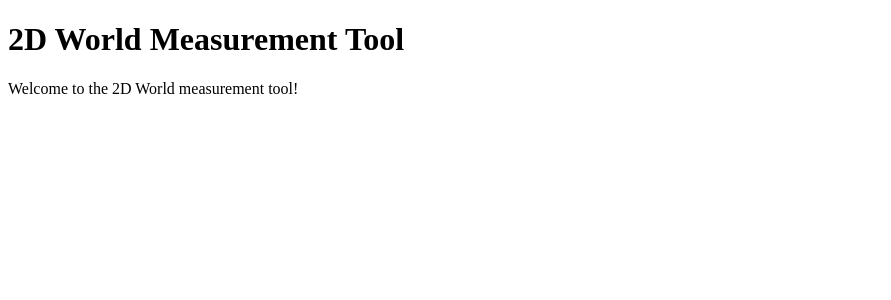
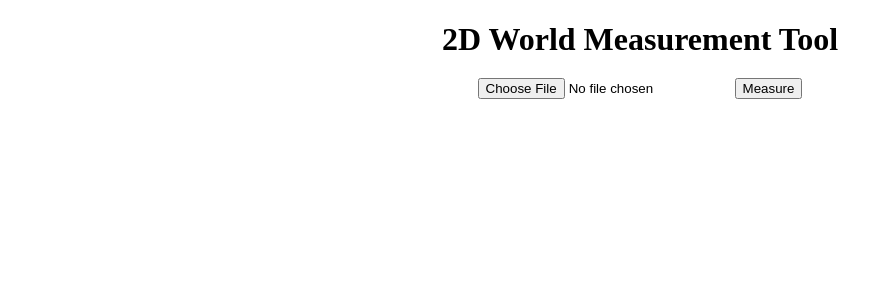
Before and after one commit to csrpcstudycs50/cs50-project, a Flask app: page / in a window 1280 px wide. Shown: the top 300 px of the page, without its empty margins (0-891 px from the left). Run offline with Flask 3, Linux system fonts and the light colour scheme.

Commit message:
Add image upload functionality and styling for 2D World Measurement tool

```diff
--- a/static/script.js
+++ b/static/script.js
@@ -0,0 +1,10 @@
+imageInput =document.getElementById('imageInput');
+imagePreview = document.getElementById('imagePreview');
+
+imageInput.addEventListener('change', function(e) {
+    const file = e.target.files[0];
+    if (file) {
+        imagePreview.src = URL.createObjectURL(file);
+        imagePreview.style.display = 'block';
+    }
+});
--- a/static/style.css
+++ b/static/style.css
@@ -0,0 +1,10 @@
+h1{
+    text-align: center;
+    margin-bottom: 20px;
+}
+
+form {
+    display: flex;
+    flex-direction: column;
+    align-items: center;
+}
--- a/templates/index.html
+++ b/templates/index.html
@@ -4,10 +4,18 @@
     <head>
         <meta charset="UTF-8">
         <meta name="viewport" content="width=device-width, initial-scale=1.0">
+        <link href="static/style.css" rel="stylesheet">
+        <script src="static/script.js" defer></script>
         <title>2D World Measurement</title>
     </head>
     <body>
         <h1>2D World Measurement Tool</h1>
-        <p>Welcome to the 2D World measurement tool!</p>
+        <form action="/measure" method="post">
+            <img src="" id="imagePreview" alt="Image Preview" style="max-width: 100%; display: none;">
+            <div>
+                <input id="imageInput" type="file" name="image" accept="image/*" required>
+                <button type="submit">Measure</button>
+            </div>
+        </form>
     </body>
 </html>
```
